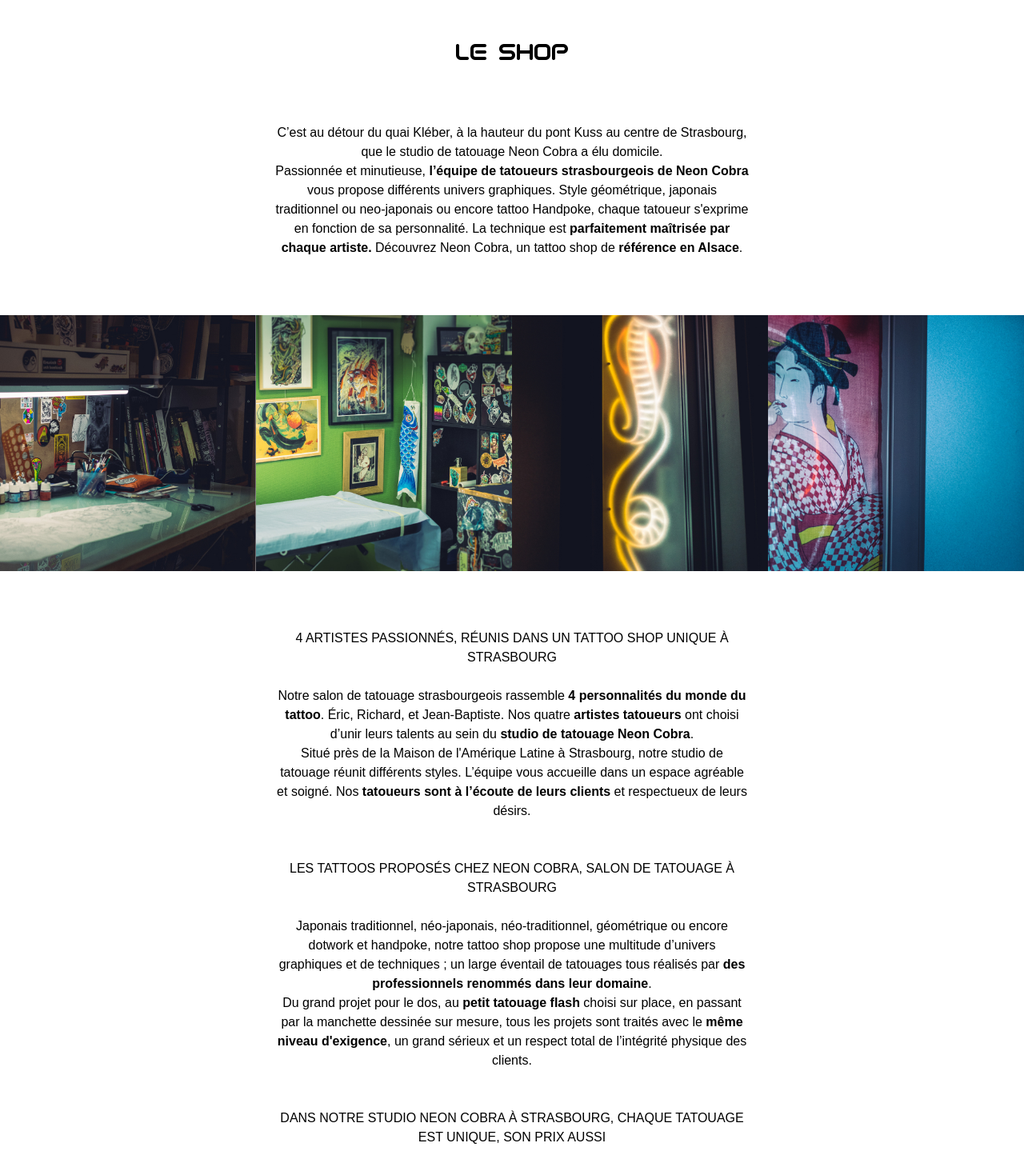
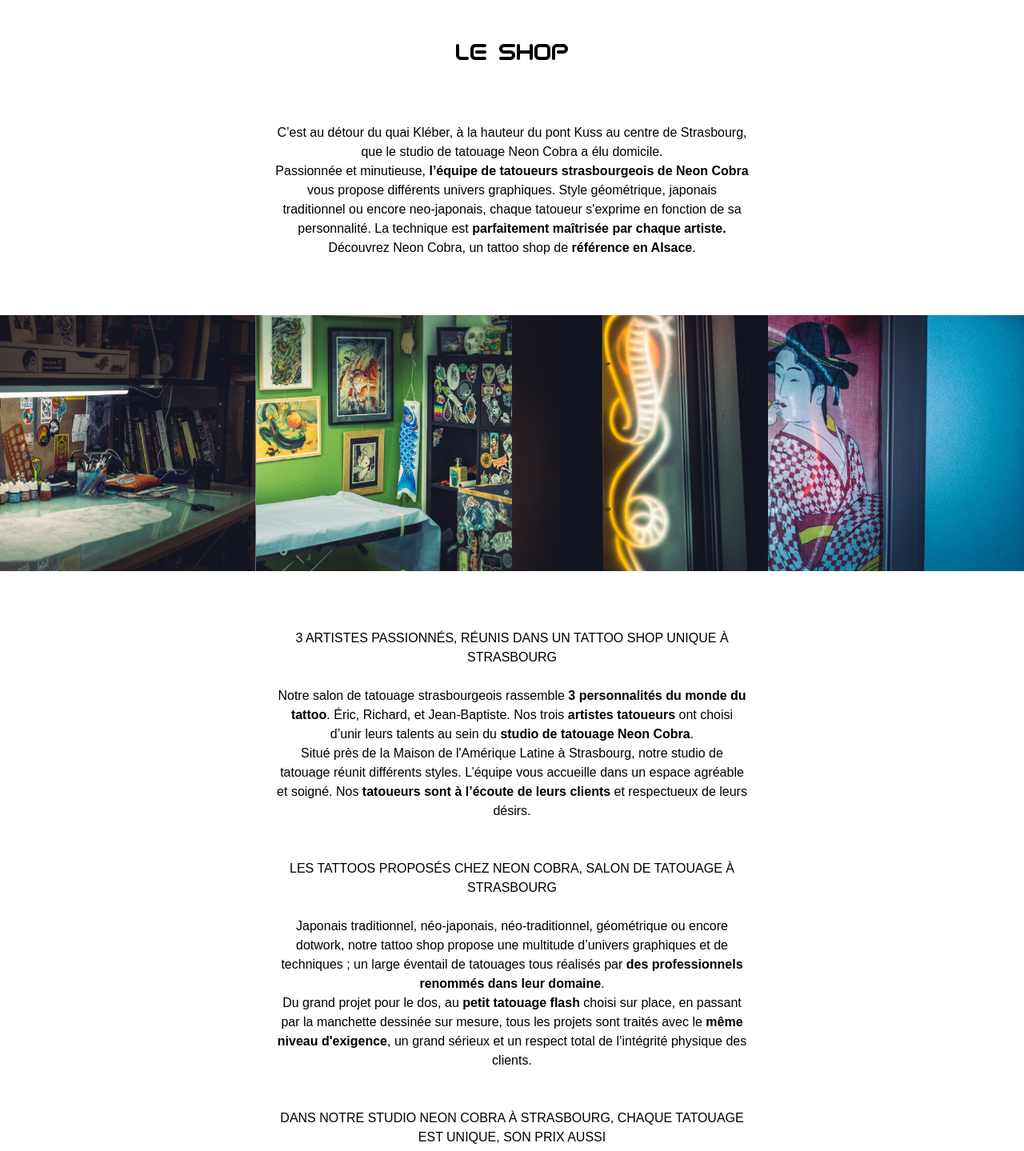
Before and after one commit to StefanHyde/NCT, a Next.js app: page / in a window 1280 px wide. Shown: the part 770-2209 px from the top of the page at 80% size. Built offline with nearby package versions, Linux system fonts and the light colour scheme.

Commit message:
Update texts in homepage

```diff
--- a/pages/index.js
+++ b/pages/index.js
@@ -34,7 +34,7 @@ export default function Home() {
                             studio de tatouage Neon Cobra a élu domicile.<br/>
                             Passionnée et minutieuse, <strong>l’équipe de tatoueurs strasbourgeois de Neon
                                 Cobra</strong> vous propose différents univers graphiques. Style géométrique, japonais
-                            traditionnel ou neo-japonais ou encore tattoo Handpoke, chaque tatoueur s'exprime en
+                            traditionnel ou encore neo-japonais, chaque tatoueur s'exprime en
                             fonction de sa personnalité. La technique est <strong>parfaitement maîtrisée par chaque
                                 artiste. </strong>
                             Découvrez Neon Cobra, un tattoo shop de <strong>référence en Alsace</strong>.
@@ -51,11 +51,11 @@ export default function Home() {
                 <div className="flex flex-col items-center">
 
                     <div className="w-full p-6 md:w-2/3 xl:w-1/2 font-poppins text-center text-neutrals-1000">
-                        <h3 className="font-poppins text-center text-neutrals-1000 uppercase">4 artistes passionnés,
+                        <h3 className="font-poppins text-center text-neutrals-1000 uppercase">3 artistes passionnés,
                             réunis dans un tattoo shop unique à Strasbourg</h3>
                         <br/>
-                        <p>Notre salon de tatouage strasbourgeois rassemble <strong>4 personnalités du monde du
-                            tattoo</strong>. Éric, Richard, et Jean-Baptiste. Nos quatre <strong>artistes
+                        <p>Notre salon de tatouage strasbourgeois rassemble <strong>3 personnalités du monde du
+                            tattoo</strong>. Éric, Richard, et Jean-Baptiste. Nos trois <strong>artistes
                             tatoueurs</strong> ont choisi d’unir leurs talents au sein du <strong>studio de tatouage
                             Neon Cobra</strong>. </p>
                         <p>Situé près de la Maison de l'Amérique Latine à Strasbourg, notre studio de tatouage réunit
@@ -67,8 +67,7 @@ export default function Home() {
                         <h3 className="font-poppins text-center text-neutrals-1000 uppercase">Les tattoos proposés chez
                             Neon Cobra, salon de tatouage à Strasbourg</h3>
                         <br/>
-                        <p>Japonais traditionnel, néo-japonais, néo-traditionnel, géométrique ou encore dotwork et
-                            handpoke, notre tattoo shop propose une multitude d’univers graphiques et de techniques ; un
+                        <p>Japonais traditionnel, néo-japonais, néo-traditionnel, géométrique ou encore dotwork, notre tattoo shop propose une multitude d’univers graphiques et de techniques ; un
                             large éventail de tatouages tous réalisés par <strong>des professionnels renommés dans leur
                                 domaine</strong>.</p>
                         <p>Du grand projet pour le dos, au <strong>petit tatouage flash</strong> choisi sur place, en
```
